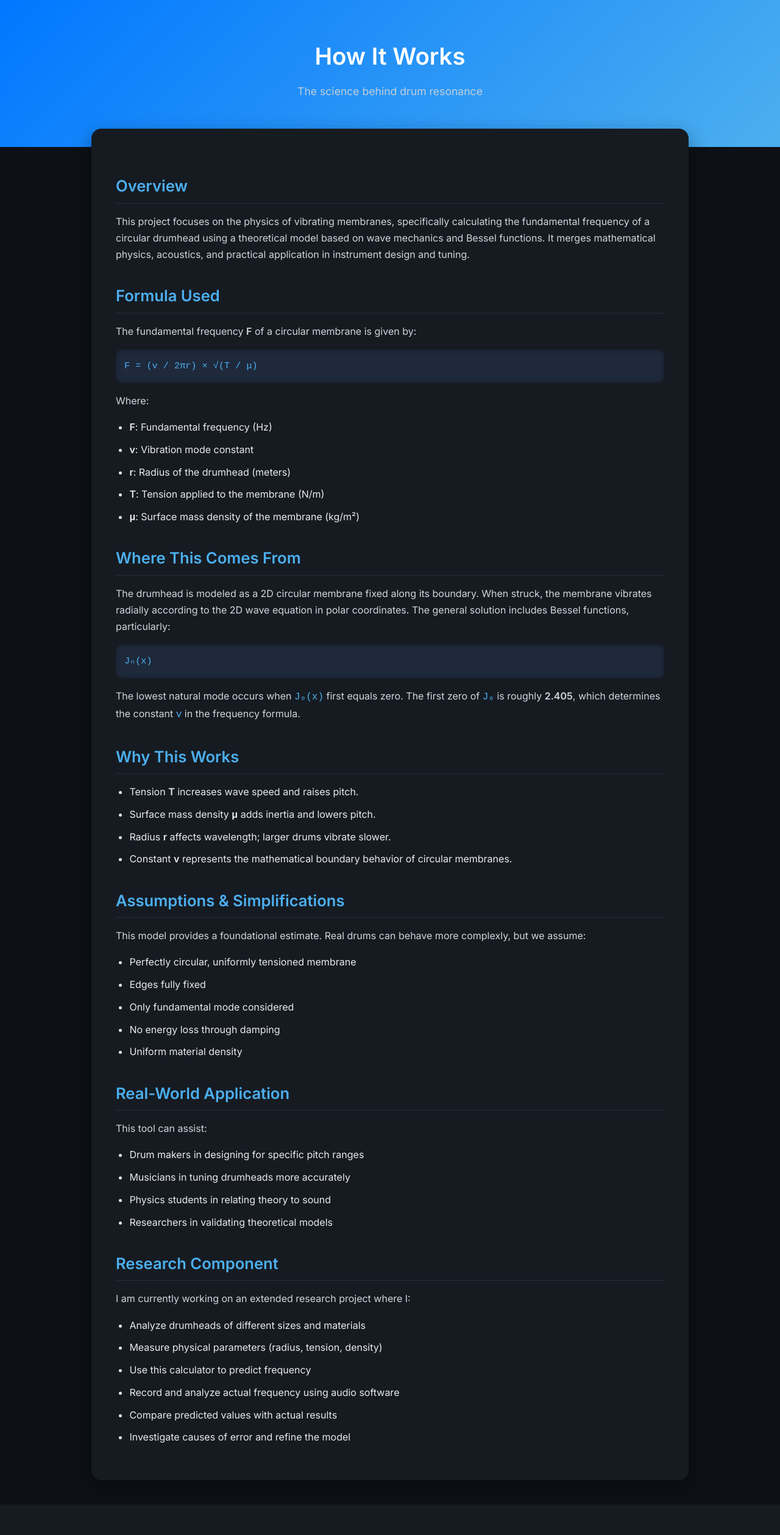
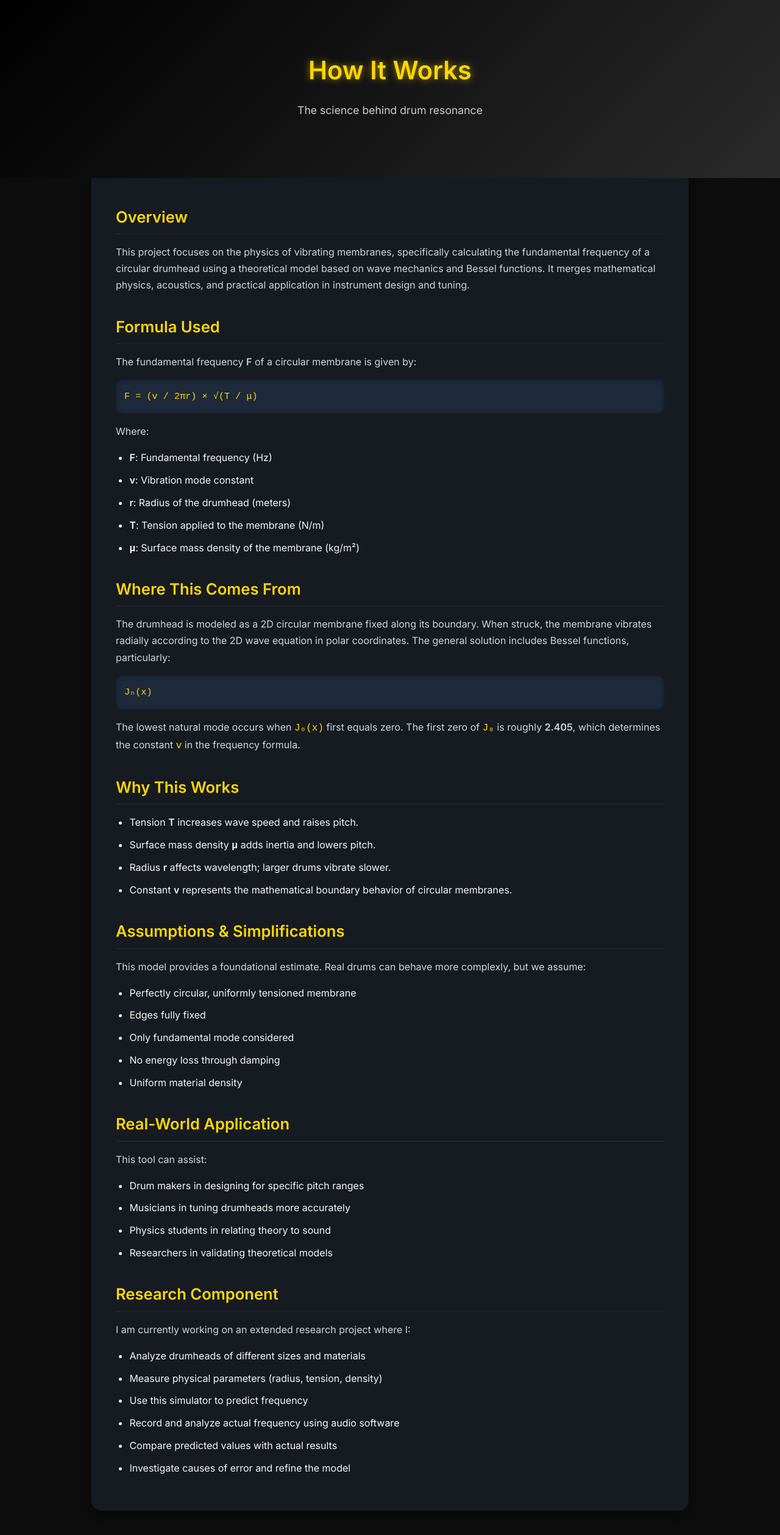
Before and after one commit to TanavBhuraria/DrumFrequencyCalculator, a Flask app: page /howitworks in a window 1280 px wide. Shown: the whole page at 61% size. Before the commit the page ends 2458 px from the top, so only its background shows below. Run offline with Flask 3, Linux system fonts and the light colour scheme.

Commit message:
Redo on HowItWorks

```diff
--- a/templates/howitworks.html
+++ b/templates/howitworks.html
@@ -3,35 +3,37 @@
 <head>
   <meta charset="UTF-8">
   <meta name="viewport" content="width=device-width, initial-scale=1.0">
-  <title>How It Works</title>
+  <title>Drum Wave Simulator | How It Works</title>
   <link href="https://fonts.googleapis.com/css2?family=Inter:wght@400;600&display=swap" rel="stylesheet">
   <style>
     body {
       margin: 0;
       font-family: 'Inter', sans-serif;
-      background: #0d1117;
-      color: #eaeaea;
+      background: #0d0d0d;
+      color: #f5f5f5;
       line-height: 1.7;
     }
 
     /* Hero section */
     header {
-      background: linear-gradient(135deg, #0077ff, #4cafef);
-      padding: 60px 20px;
+      background: linear-gradient(135deg, #000000, #2a2a2a);
       text-align: center;
-      color: #fff;
+      padding: 80px 20px;
+      position: relative;
     }
     header h1 {
-      font-size: 2.4rem;
+      font-size: 2.6rem;
       margin: 0;
+      color: #ffd700;
+      text-shadow: 0 0 12px rgba(255,215,0,0.6);
     }
     header p {
       font-size: 1.1rem;
-      margin-top: 10px;
-      opacity: 0.9;
+      margin-top: 15px;
+      color: #ccc;
     }
 
-    /* Content container */
+    /* Content card */
     .content {
       max-width: 900px;
       margin: -30px auto 40px auto;
@@ -45,8 +47,8 @@
       margin-top: 2rem;
       margin-bottom: 0.8rem;
       font-size: 1.6rem;
-      color: #4cafef;
-      border-bottom: 1px solid #2a2a3d;
+      color: #ffd700;
+      border-bottom: 1px solid #2a2a2d;
       padding-bottom: 6px;
     }
 
@@ -77,11 +79,11 @@
 
     code {
       font-family: 'Courier New', Courier, monospace;
-      color: #4cafef;
+      color: #ffd700;
     }
 
     a {
-      color: #4cafef;
+      color: #ffd700;
       text-decoration: none;
     }
     a:hover {
@@ -148,7 +150,7 @@
     <ul>
       <li>Analyze drumheads of different sizes and materials</li>
       <li>Measure physical parameters (radius, tension, density)</li>
-      <li>Use this calculator to predict frequency</li>
+      <li>Use this simulator to predict frequency</li>
       <li>Record and analyze actual frequency using audio software</li>
       <li>Compare predicted values with actual results</li>
       <li>Investigate causes of error and refine the model</li>
```
